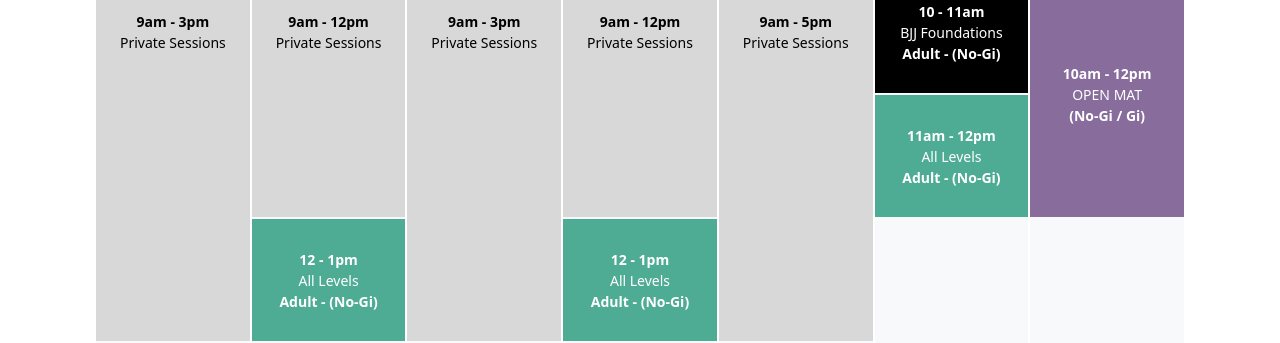
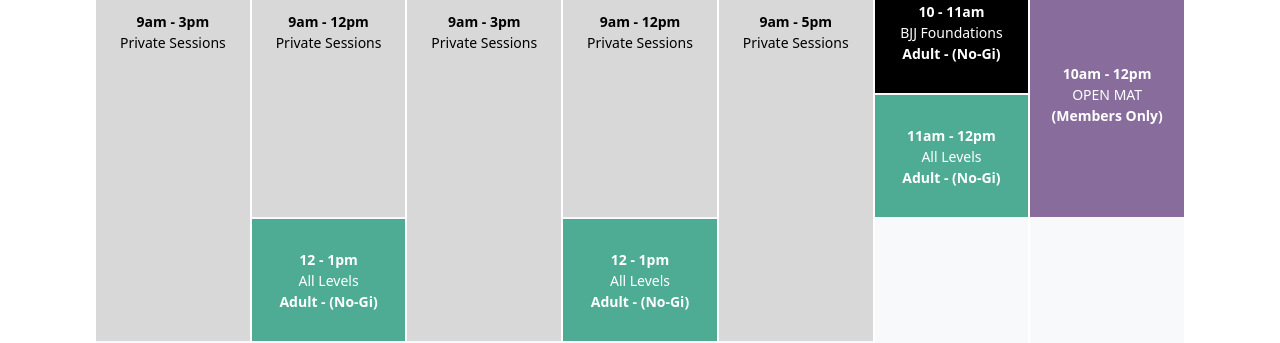
Before and after one commit to RavenGrappling/RavenGrappling.github.io, a Jekyll site: the page built from pages/schedule.html, in a window 1280 px wide and 900 px high. Shown: the part 435-778 px from the top of the window. Built offline with Jekyll 4.4.1, drawn with Linux system fonts in a browser that asks for light colours.

Commit message:
Update schedule.html

```diff
--- a/pages/schedule.html
+++ b/pages/schedule.html
@@ -272,7 +272,8 @@ meta_desc: Class Schedule
             <div class="r-calendar-day-event-time">10am - 12pm</div>
             <div>
               <div>OPEN MAT</div>
-              <div><strong>(No-Gi / Gi)</strong></div>
+              <div><strong>(Members Only)</strong></div>
+
             </div>
           </div>
         </div>
```
